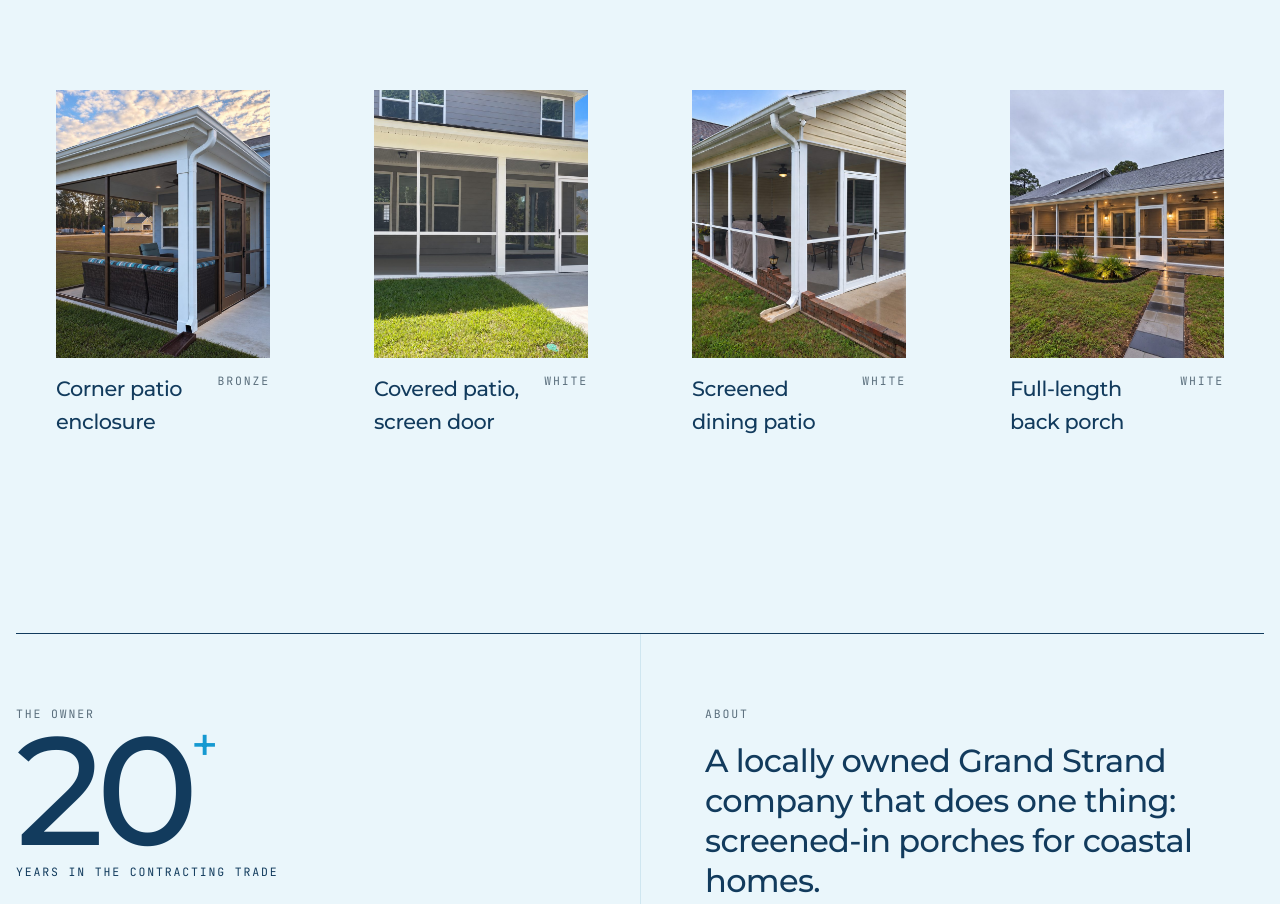
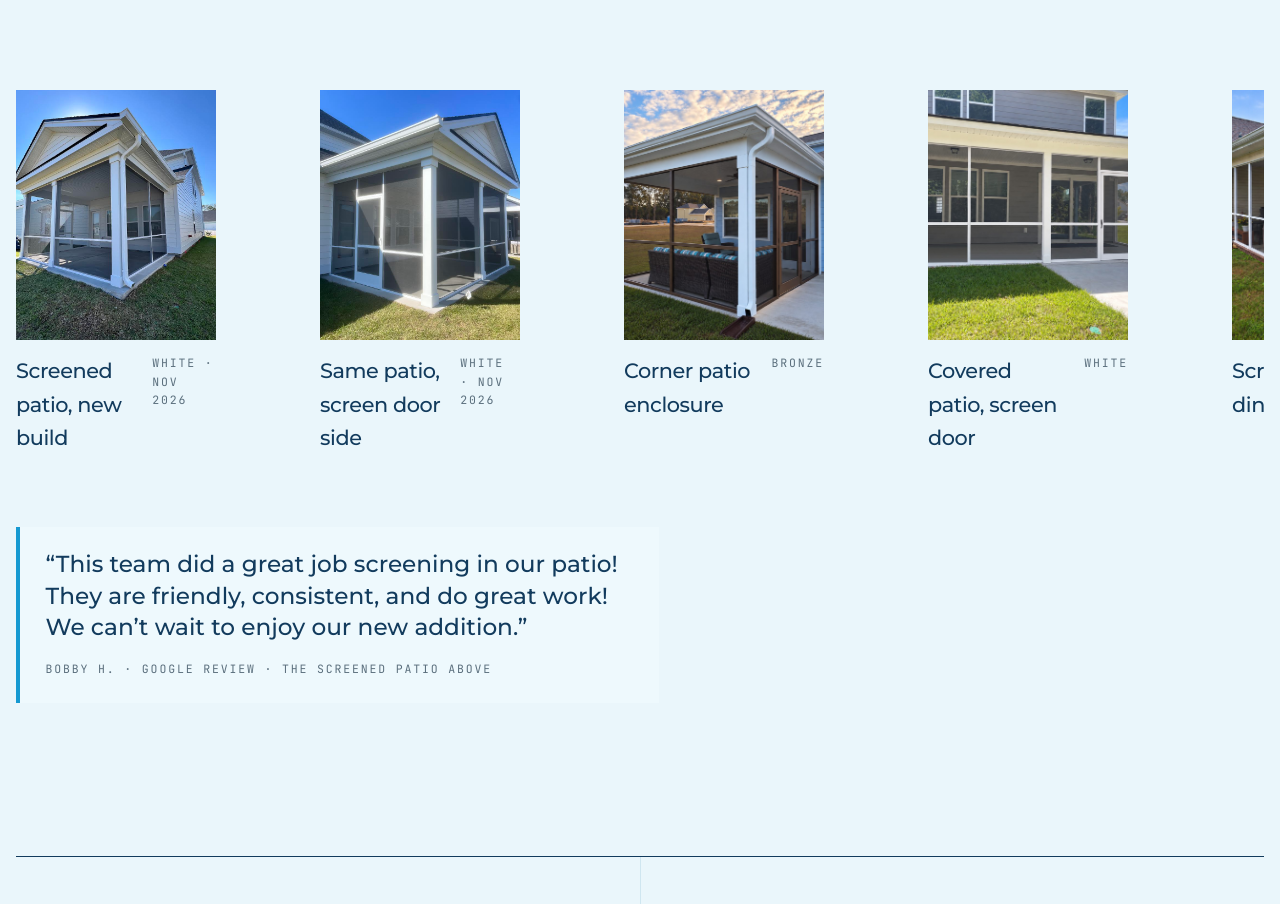
Before and after one commit to shipleygroup1-lab/simplyenclosuresmb.com, a plain HTML site: page index.html in a window 1280 px wide. Shown: the part 2843-3747 px from the top of the page. Drawn offline with nearby package versions, Linux system fonts and the light colour scheme.

Commit message:
Homepage: add Harkey patio photos + Google review

```diff
--- a/index.html
+++ b/index.html
@@ -142,7 +142,7 @@ nav .wrap{display:flex;align-items:center;justify-content:space-between;gap:1rem
 .final h2{color:#FFFFFF}
 .final dl{display:grid;grid-template-columns:auto 1fr;gap:.6rem 1.5rem;margin:2rem 0 0}
 .final dt{color:#9FB6C6}
-.final dd{margin:0;font-family:var(--mono);font-size:.95rem;user-select:all}
+.final dd{margin:0;font-family:var(--mono);font-size:.95rem;user-select:all;overflow-wrap:anywhere;min-width:0}
 footer{padding-block:2rem;display:flex;justify-content:space-between;gap:1rem;flex-wrap:wrap}
 
 .faq{display:grid;border-top:1px solid var(--carbon)}
@@ -278,6 +278,14 @@ footer{padding-block:2rem;display:flex;justify-content:space-between;gap:1rem;fl
     </div>
     <div class="rail" tabindex="0" aria-label="Recent projects, scroll sideways">
       <figure class="card" data-tilt>
+        <div class="ph"><img src="images/porch-harkey-corner.jpg" alt="White aluminum screened patio with gable roof on a new Grand Strand home" loading="lazy"></div>
+        <figcaption><b>Screened patio, new build</b><span class="mono muted">White &middot; Nov 2026</span></figcaption>
+      </figure>
+      <figure class="card" data-tilt>
+        <div class="ph"><img src="images/porch-harkey-door.jpg" alt="White aluminum screened patio with screen door and pet-height chair rail" loading="lazy"></div>
+        <figcaption><b>Same patio, screen door side</b><span class="mono muted">White &middot; Nov 2026</span></figcaption>
+      </figure>
+      <figure class="card" data-tilt>
         <div class="ph"><img src="images/porch-bronze.jpg" alt="Bronze aluminum screened porch with outdoor seating" loading="lazy"></div>
         <figcaption><b>Corner patio enclosure</b><span class="mono muted">Bronze</span></figcaption>
       </figure>
@@ -294,6 +302,10 @@ footer{padding-block:2rem;display:flex;justify-content:space-between;gap:1rem;fl
         <figcaption><b>Full-length back porch</b><span class="mono muted">White</span></figcaption>
       </figure>
     </div>
+      <blockquote class="reveal" style="margin:2rem 0 0;padding:1.4rem 1.6rem;border-left:4px solid var(--accent);background:var(--sky);max-width:62ch">
+      <p style="font-family:var(--display);font-size:clamp(1.1rem,2.2vw,1.45rem);line-height:1.35;margin:0 0 .6rem;color:var(--carbon)">&ldquo;This team did a great job screening in our patio! They are friendly, consistent, and do great work! We can&rsquo;t wait to enjoy our new addition.&rdquo;</p>
+      <span class="mono muted">Bobby H. &middot; Google review &middot; the screened patio above</span>
+    </blockquote>
   </section>
 
   <section class="split reveal">
```
